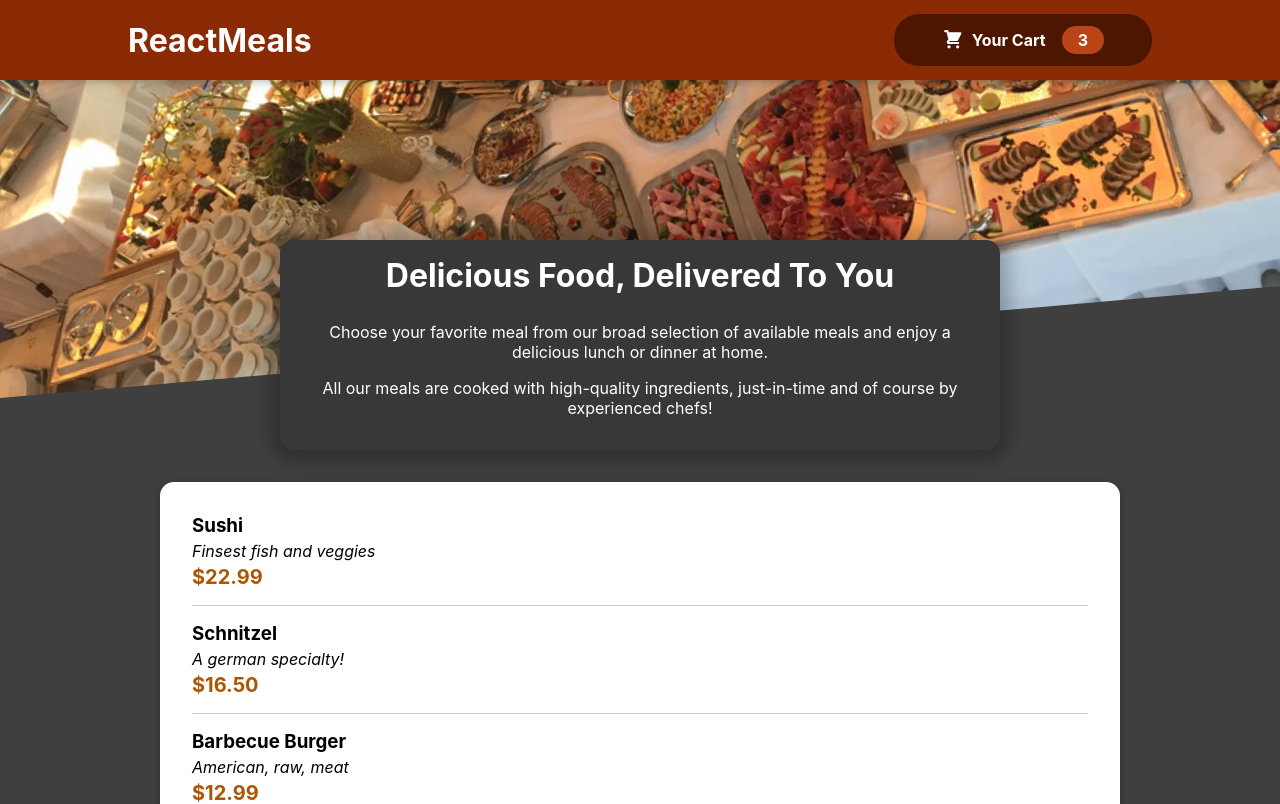
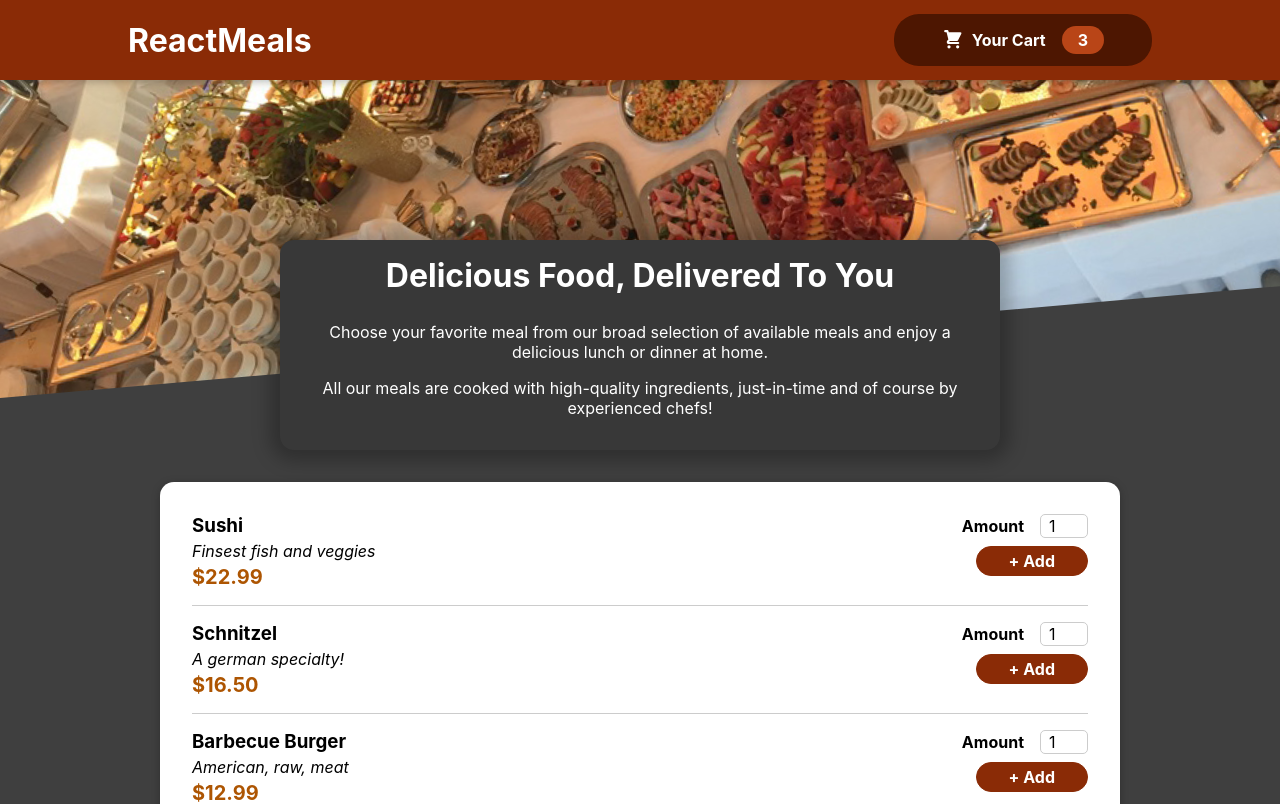
Before and after one commit to farbod-behnam/food-order, a React (Create React App) app: page / in a window 1280 px wide. Shown: the top 804 px of the page. Built offline with nearby package versions, Linux system fonts and the light colour scheme.

Commit message:
added MealItem component and its form

```diff
--- a/src/components/Meals/MealItem/MealItem.tsx
+++ b/src/components/Meals/MealItem/MealItem.tsx
@@ -1,6 +1,7 @@
 import { Meal } from "../../../models/meal";
 
 import classes from "./MealItem.module.css";
+import MealItemForm from "./MealItemForm/MealItemForm";
 
 interface Props {
     meal: Meal;
@@ -18,7 +19,7 @@
                 <div className={classes.price}>{price}</div>
             </div>
             <div>
-
+                <MealItemForm id={props.meal.id} />
             </div>
         </li>
     );
--- a/src/components/Meals/MealItem/MealItemForm/MealItemForm.module.css
+++ b/src/components/Meals/MealItem/MealItemForm/MealItemForm.module.css
@@ -0,0 +1,20 @@
+.form {
+    text-align: right;
+  }
+
+  .form button {
+    font: inherit;
+    cursor: pointer;
+    background-color: #8a2b06;
+    border: 1px solid #8a2b06;
+    color: white;
+    padding: 0.25rem 2rem;
+    border-radius: 20px;
+    font-weight: bold;
+  }
+
+  .form button:hover,
+  .form button:active {
+    background-color: #641e03;
+    border-color: #641e03;
+  }
--- a/src/components/Meals/MealItem/MealItemForm/MealItemForm.tsx
+++ b/src/components/Meals/MealItem/MealItemForm/MealItemForm.tsx
@@ -1,3 +1,25 @@
-export default function MealItemForm() {
 
+import Input from "../../../UI/Input/Input";
+import classes from "./MealItemForm.module.css";
+
+interface Props {
+    id: string;
 }
+
+export default function MealItemForm(props: Props) {
+
+
+    return (
+        <form className={classes.form}>
+            <Input label="Amount" input={{
+                id: "amount_" + props.id,
+                type: "text",
+                min: "1",
+                max: "5",
+                step: "1",
+                defaultValue: "1"
+            }}></Input>
+            <button>+ Add</button>
+        </form>
+    );
+}
--- /dev/null
+++ b/src/components/UI/Input/Input.module.css
@@ -0,0 +1,18 @@
+.input {
+    display: flex;
+    align-items: center;
+    margin-bottom: 0.5rem;
+  }
+
+  .input label {
+    font-weight: bold;
+    margin-right: 1rem;
+  }
+
+  .input input {
+    width: 3rem;
+    border-radius: 5px;
+    border: 1px solid #ccc;
+    font: inherit;
+    padding-left: 0.5rem;
+  }
--- /dev/null
+++ b/src/components/UI/Input/Input.tsx
@@ -0,0 +1,18 @@
+
+import { InputModel } from "../../../models/InputModel";
+import classes from "./Input.module.css";
+
+interface Props {
+    label: string;
+    input: InputModel;
+}
+
+export default function Input(props: Props) {
+
+    return (
+        <div className={classes.input}>
+            <label htmlFor={props.input.id}>{props.label}</label>
+            <input {...props.input} />
+        </div>
+    );
+}
--- /dev/null
+++ b/src/models/InputModel.ts
@@ -0,0 +1,8 @@
+export interface InputModel {
+    id: string;
+    type: string;
+    min: string;
+    max: string;
+    step: string;
+    defaultValue: string;
+}
```
